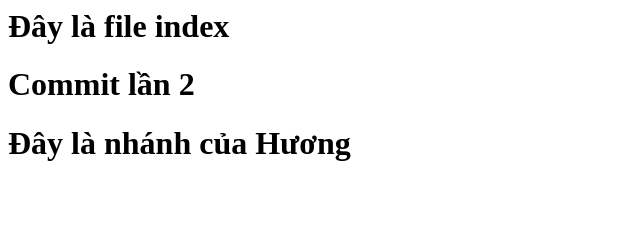
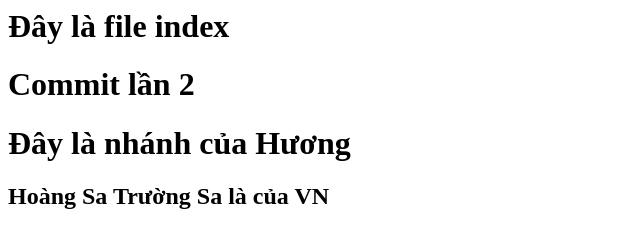
Before and after one commit to yourjasmine/test, a plain HTML site: page index.html in a window 1280 px wide. Shown: the whole page, without its empty margins (0-640 px from the left). Drawn offline with Linux system fonts and the light colour scheme.

Commit message:
commit lần 5

```diff
--- a/index.html
+++ b/index.html
@@ -1,3 +1,5 @@
 <h1>Đây là file index</h1>
 <h1>Commit lần 2</h1>
 <h1>Đây là nhánh của Hương</h1>
+
+<h2>Hoàng Sa Trường Sa là của VN</h2>
```
Also changed, not shown: 1 other file.
